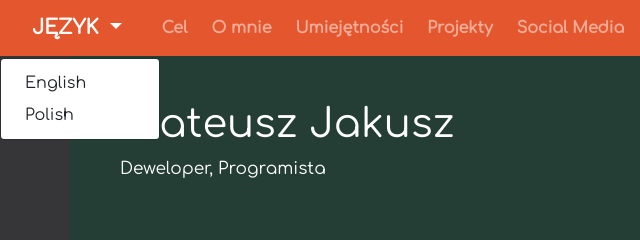
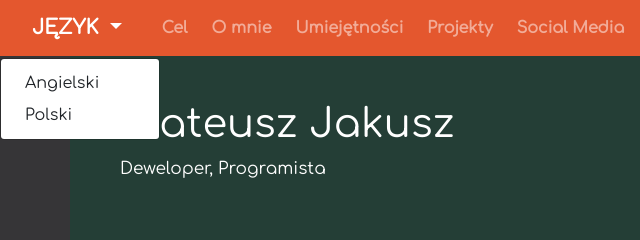
Before and after one commit to Code-Institute-Submissions/CI-Milestone1-1, a plain HTML site: page indexPL.html in a window 1280 px wide. Both pictures are taken after a click on the button "JĘZYK". Shown: the top 240 px of the page, 0-640 px from the left. Drawn offline with nearby package versions, Linux system fonts and the light colour scheme.

Commit message:
Fixed translation

```diff
--- a/indexPL.html
+++ b/indexPL.html
@@ -19,8 +19,8 @@
           JĘZYK
         </a>
             <div class="dropdown-menu" aria-labelledby="navbarDropdownMenuLink">
-                <a class="dropdown-item" href="index.html">English</a>
-                <a class="dropdown-item" href="indexPL.html">Polish</a>
+                <a class="dropdown-item" href="index.html">Angielski</a>
+                <a class="dropdown-item" href="indexPL.html">Polski</a>
             </div>
 
             <button class="navbar-toggler ml-auto" type="button" data-toggle="collapse" data-target="#navbarNavDropdown" aria-controls="navbarNavDropdown" aria-expanded="false" aria-label="Toggle navigation">
```
